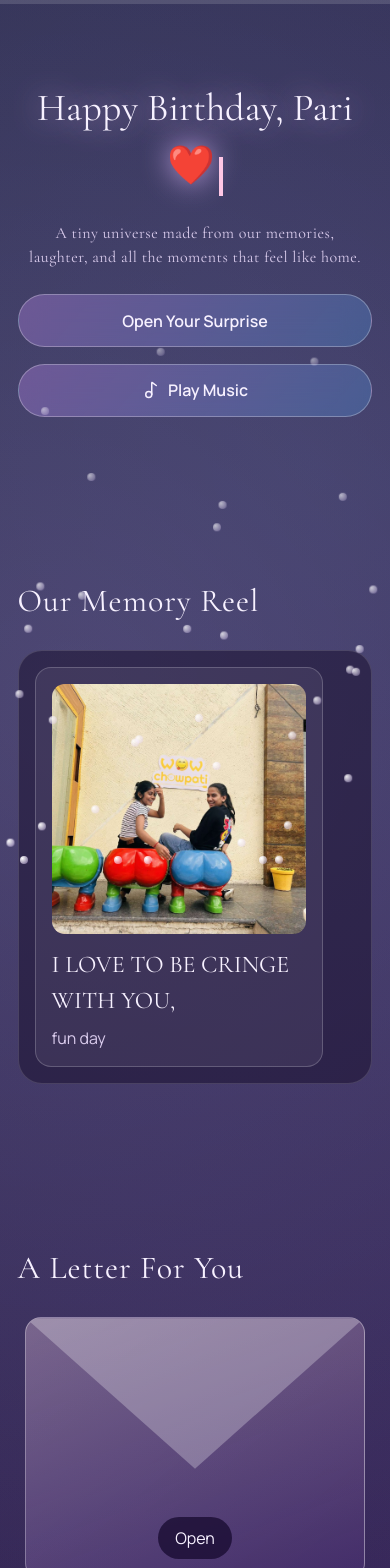
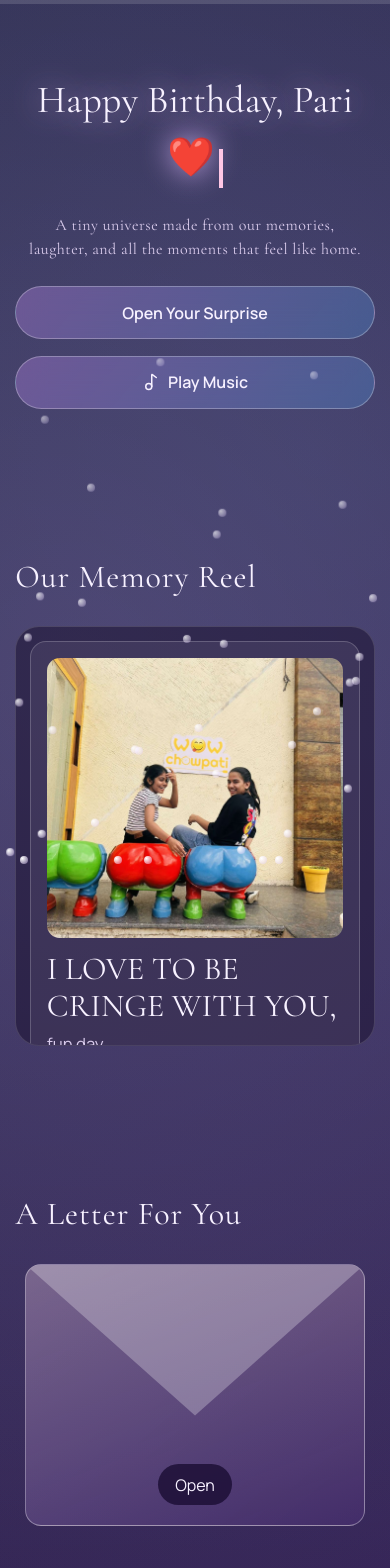
Before and after one commit to mihikamaheshwari/Pari2, a React (Vite) app: page / in a window 390 px wide. Shown: the top 1568 px of the page. Built offline with nearby package versions, Linux system fonts and the light colour scheme.

Commit message:
Fix mobile memory reel rendering and remove invalid public index file

```diff
--- a/public/index.html
+++ /dev/null
@@ -1,13 +0,0 @@
-<!DOCTYPE html>
-<html lang="en">
-<head>
-  <meta charset="UTF-8">
-  <meta name="viewport" content="width=device-width, initial-scale=1.0">
-  <title>Pari's Birthday</title>
-  <link rel="stylesheet" href="/src/index.css">
-</head>
-<body>
-  <div id="root"></div>
-  <script type="module" src="/src/main.jsx"></script>
-</body>
-</html>
--- a/src/App.jsx
+++ b/src/App.jsx
@@ -402,9 +402,15 @@ function App() {
             <article
               key={slide.image}
               className={`slide ${index === slideIndex ? 'active' : ''}`}
-              style={{ transform: `translateX(${(index - slideIndex) * 108}%)` }}
+              style={{
+                transform: `translateX(${(index - slideIndex) * 108}%) scale(${index === slideIndex ? 1 : 0.97})`,
+              }}
             >
-              <img src={slide.image} alt="Memory placeholder" />
+              <img
+                src={slide.image}
+                alt="Memory placeholder"
+                className="w-full h-auto object-cover"
+              />
               <h3>{slide.caption}</h3>
               <p>{slide.moment}</p>
             </article>
--- a/src/index.css
+++ b/src/index.css
@@ -628,7 +628,7 @@ body {
 @media (max-width: 680px) {
   .section {
     min-height: auto;
-    padding: 5rem 1.1rem;
+    padding: 4.5rem 0.95rem;
   }
 
   .hero-actions {
@@ -644,23 +644,36 @@ body {
   }
 
   .slideshow-card {
-    min-height: 0;
-    padding: 1rem;
+    min-height: 420px;
+    padding: 0.85rem;
   }
 
   .slide {
     position: absolute;
-    width: calc(100% - 2rem);
-    opacity: 0;
+    width: calc(100% - 1.7rem);
+    opacity: 0.22;
     pointer-events: none;
-    transform: translateX(0) !important;
+    filter: blur(1.2px) saturate(0.88);
   }
 
   .slide.active {
-    position: relative;
+    position: absolute;
     opacity: 1;
     pointer-events: auto;
-    transform: translateX(0) scale(1) !important;
+    filter: blur(0) saturate(1);
+  }
+
+  .slide img {
+    height: clamp(280px, 54vw, 360px);
+  }
+
+  .slide h3 {
+    font-size: 2rem;
+    line-height: 1.15;
+  }
+
+  .slide p {
+    font-size: 1.05rem;
   }
 
   .special-grid,
```
